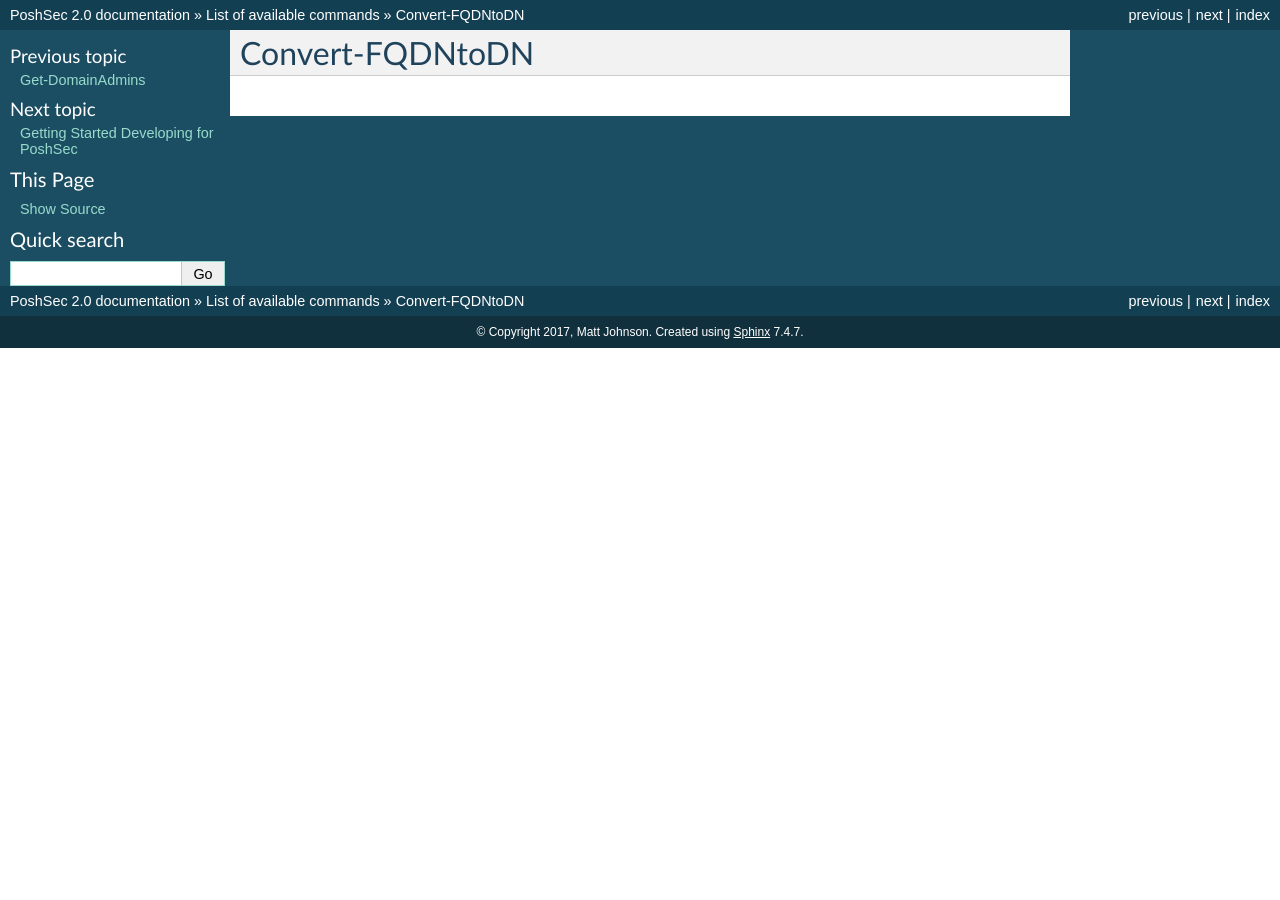
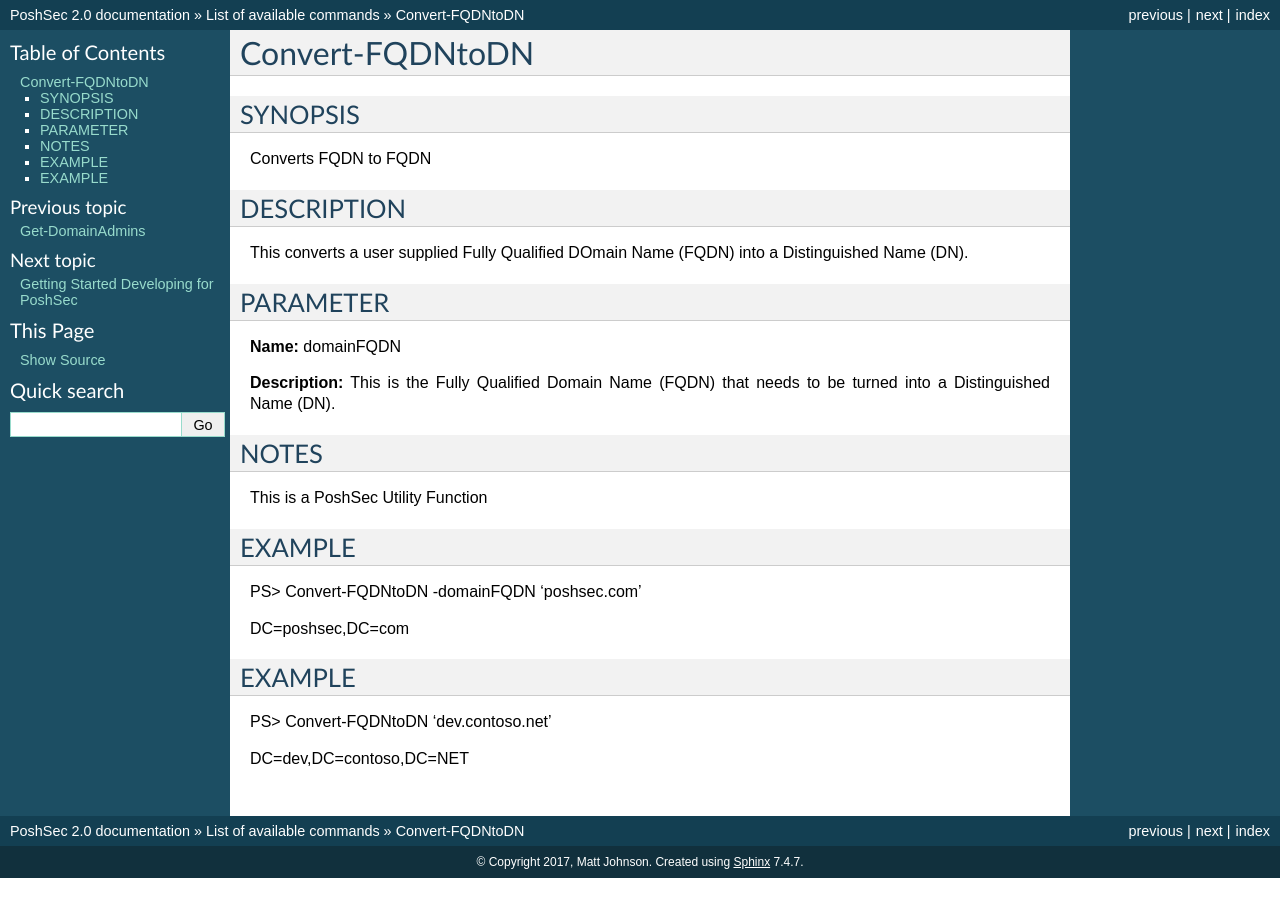
Before and after one commit to PoshSec/PoshSecDocs, a Sphinx documentation site: the page built from source/utility/convertfqdntodn.rst, in a window 1280 px wide. Built offline with Sphinx 7.4.7, drawn with Linux system fonts in a browser that asks for light colours.

Commit message:
Update to Convert-FQDNtoDN
Update to Convert-FQDNtoDN Documentation

```diff
--- a/source/commands.rst
+++ b/source/commands.rst
@@ -4,13 +4,13 @@ List of available commands
 This is the current list of available commands in PoshSec.
 
 .. toctree::
-   :maxdepth: 2
+   :maxdepth: 1
    :caption: Account Monitoring:
 
    account-monitoring/getdomainadmins
 
 .. toctree::
-   :maxdepth: 2
+   :maxdepth: 1
    :caption: Utility
 
    utility/convertfqdntodn
--- a/source/utility/convertfqdntodn.rst
+++ b/source/utility/convertfqdntodn.rst
@@ -1,2 +1,32 @@
 Convert-FQDNtoDN
 ================
+
+SYNOPSIS
+^^^^^^^^
+Converts FQDN to FQDN
+
+DESCRIPTION
+^^^^^^^^^^^
+This converts a user supplied Fully Qualified DOmain Name (FQDN) into a Distinguished Name (DN).
+
+PARAMETER
+^^^^^^^^^
+**Name:** domainFQDN
+
+**Description:** This is the Fully Qualified Domain Name (FQDN) that needs to be turned into a Distinguished Name (DN).
+
+NOTES
+^^^^^
+This is a PoshSec Utility Function
+
+EXAMPLE
+^^^^^^^
+PS> Convert-FQDNtoDN -domainFQDN 'poshsec.com'
+
+DC=poshsec,DC=com
+
+EXAMPLE
+^^^^^^^
+PS> Convert-FQDNtoDN 'dev.contoso.net'
+
+DC=dev,DC=contoso,DC=NET
```
